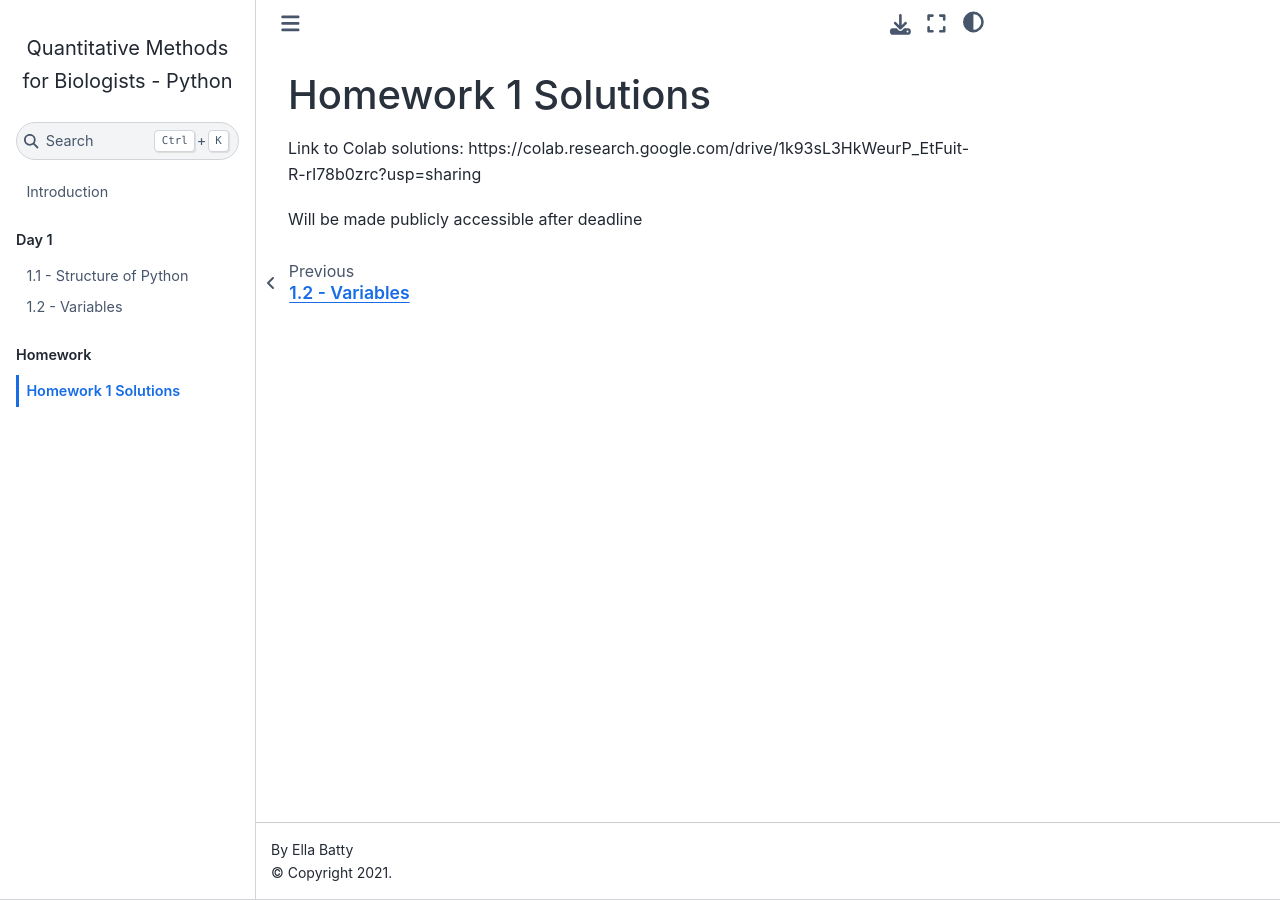
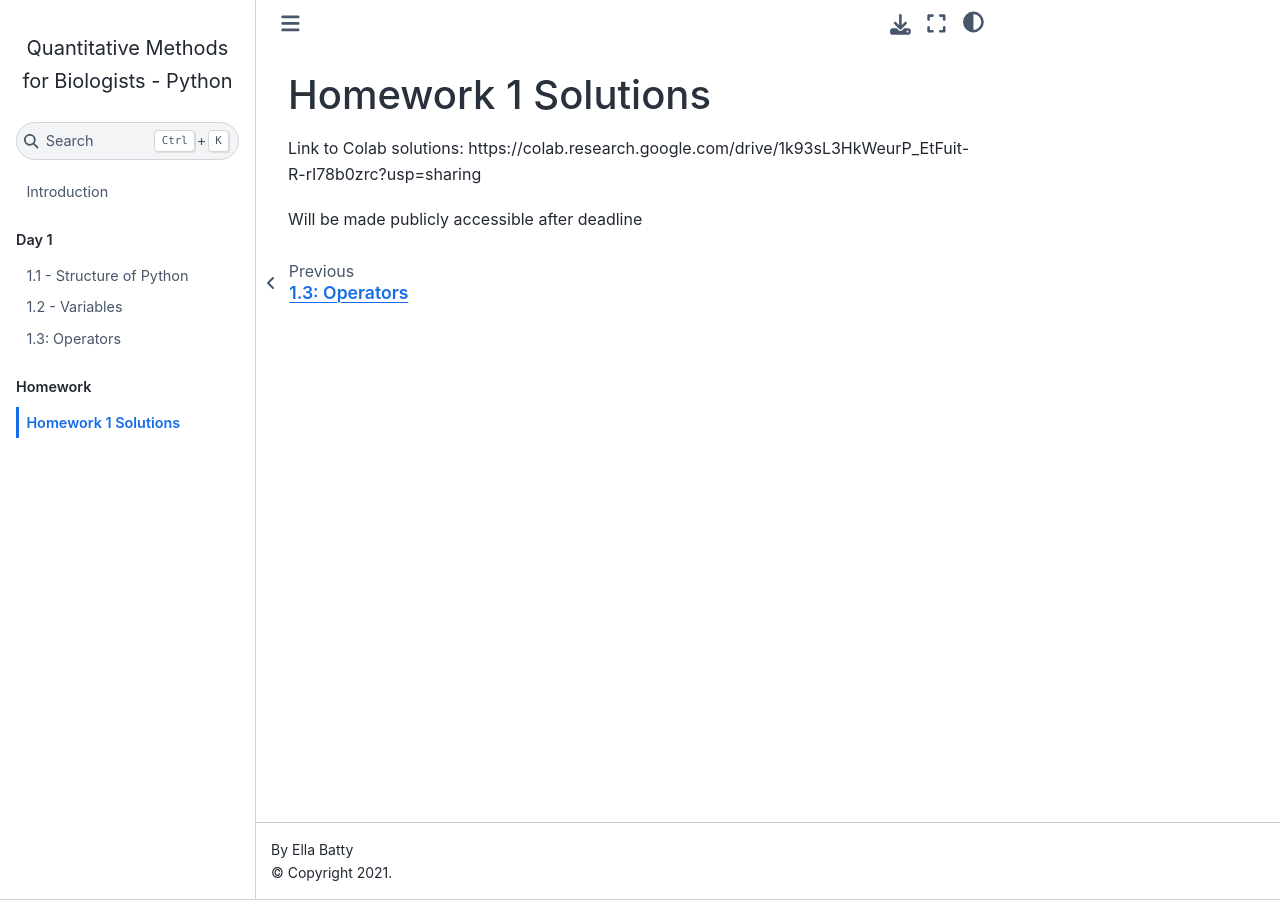
Before and after one commit to QMBC-Python/QMBC-Python.github.io, a Jupyter Book: the page built from homeworks/HW_Day1_Solutions.md, in a window 1280 px wide. Built offline with Jupyter Book 1.0.4 settings and Sphinx 7.4.7 and the Sphinx Book theme 1.1.4, drawn with Linux system fonts in a browser that asks for light colours; pages that are not in the unit, such as notebooks, are missing from menus.

Commit message:
Update _toc.yml

```diff
--- a/_toc.yml
+++ b/_toc.yml
@@ -5,6 +5,7 @@ parts:
     chapters:
     - file: content/StructureofPython.ipynb
     - file: content/Variables.ipynb
+    - file: content/Operators.ipynb
   - caption: Homework
     chapters:
     - file: homeworks/HW_Day1.ipynb
```
